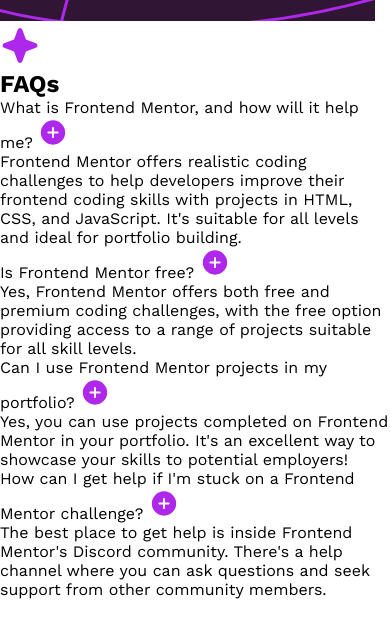
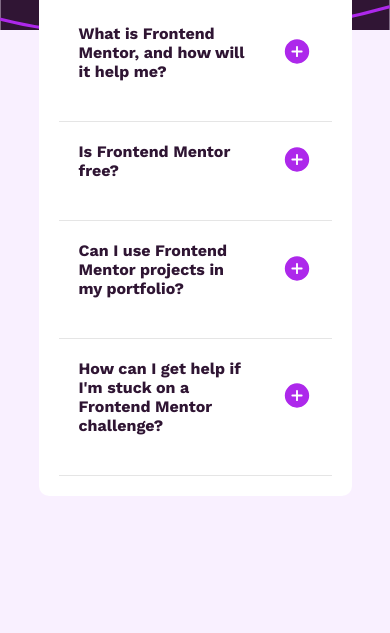
Before and after one commit to edusoaresrz/faq-acordeao, a plain HTML site: page index.html in a window 390 px wide. Shown: the part 211-844 px from the top of the page. Drawn offline with nearby package versions, Linux system fonts and the light colour scheme.

Commit message:
Criação do layout mobile

```diff
--- a/css/index.css
+++ b/css/index.css
@@ -1,3 +1,5 @@
+/*Versão mobile*/
+
 @charset "UTF-8";
 
 @import url('https://fonts.googleapis.com/css2?family=Work+Sans:ital,wght@0,100..900;1,100..900&display=swap');
@@ -13,9 +15,84 @@
     padding: 0px;
 }
 
+
 body {
-    width: 100vw;
     height: 100vh;
     font-family: "Work Sans", sans-serif;
     font-size: 1rem;
+    background-color: var(--rosa-claro);
+
+
+    display: flex;
+    flex-direction: column;
+    justify-content: center;
+    align-items: center;
+
+    background-image: url(../assets/images/imagem-de-fundo-mobile.svg);
+    background-repeat: no-repeat;
+    background-size: contain;
 }
+
+.box-faqs {
+    background-color: white;
+    color: var(--roxo-escuro);
+    width: 70vw;
+    height: auto;
+    padding: 20px;
+    border-radius: 10px;
+}
+
+.box-titulo {
+    margin-bottom: 20px;
+}
+
+.box-titulo h1 {
+    font-size: 2rem;
+    font-weight: 700;
+}
+
+.box-titulo i{
+    float: left;
+}
+
+#icone-estrela {
+    width: 25px;
+    height: 25px;
+    margin-right: 20px;
+}
+
+#icone-estrela img {
+    width: 100%;
+}
+
+.perguntas-respostas {
+    border-bottom: 1px solid rgba(0, 0, 0, 0.100);
+    padding: 20px;
+}
+
+div.pergunta {
+    display: flex;
+    flex-direction: row;
+    justify-content: space-between;
+    align-items: center;
+    gap: 30px;
+
+    margin-bottom: 20px;
+}
+
+div.pergunta p {
+    font-weight: bold;
+}
+
+.icone-mais {
+    border: none;
+    background-color: transparent;
+}
+
+div.resposta {
+    display: none;
+}
+
+div.resposta p {
+    color: var(--roxo-acinzentado);
+}
--- a/index.html
+++ b/index.html
@@ -8,49 +8,59 @@
   <title>Frontend Mentor | FAQ accordion</title>
 </head>
 <body>
-  <section class="imagem-fundo">
-    <img src="assets/images/imagem-de-fundo-mobile.svg">
-  </section>
   <section class="box-faqs">
     <div class="box-titulo">
       <i id="icone-estrela"><img src="assets/images/icone-estrela.svg"></i>
       <h1>FAQs</h1>
     </div>
     <section class="perguntas-respostas">
-      <p class="pergunta">What is Frontend Mentor, and how will it help me?
-        <i class="icone-mais"><img src="assets/images/icone-mais.svg"></i>
-      </p>
-      <p class="resposta">
-        Frontend Mentor offers realistic coding challenges to help developers improve their
+      <div class="pergunta">
+        <p>What is Frontend Mentor, and how will it help me?</p>
+        <button class="icone-mais"><img src="assets/images/icone-mais.svg"></button>
+      </div>
+      <div class="resposta">
+        <p>
+          Frontend Mentor offers realistic coding   challenges to help developers improve their
           frontend coding skills with projects in HTML, CSS, and JavaScript. It's suitable for
           all levels and ideal for portfolio building.
         </p>
+      </div>
     </section>
     <section class="perguntas-respostas">
-      <p class="pergunta">Is Frontend Mentor free?
-        <i class="icone-mais"><img src="assets/images/icone-mais.svg"></i></p>
-      <p class="resposta">
+      <div class="pergunta">
+        <p>Is Frontend Mentor free?</p>
+        <button class="icone-mais"><img src="assets/images/icone-mais.svg"></button>
+      </div>
+      <div class="resposta">
+        <p>
           Yes, Frontend Mentor offers both free and premium coding challenges, with the free
           option providing access to a range of projects suitable for all skill levels.
         </p>
+      </div>
     </section>
     <section class="perguntas-respostas">
-      <p class="pergunta">Can I use Frontend Mentor projects in my portfolio?
-        <i class="icone-mais"><img src="assets/images/icone-mais.svg"></i>
-      </p>
-      <p class="resposta">
+      <div class="pergunta">
+        <p>Can I use Frontend Mentor projects in my portfolio?</p>
+        <button class="icone-mais"><img src="assets/images/icone-mais.svg"></button>
+      </div>
+      <div class="resposta">
+        <p>
           Yes, you can use projects completed on Frontend Mentor in your portfolio. It's an excellent
           way to showcase your skills to potential employers!
         </p>
+      </div>
     </section>
     <section class="perguntas-respostas">
-      <p class="pergunta">How can I get help if I'm stuck on a Frontend Mentor challenge?
-        <i class="icone-mais"><img src="assets/images/icone-mais.svg"></i>
-      </p>
-      <p class="resposta">
+      <div class="pergunta">
+        <p>How can I get help if I'm stuck on a Frontend Mentor challenge?</p>
+        <button class="icone-mais"><img src="assets/images/icone-mais.svg"></button>
+      </div>
+      <div class="resposta">
+        <p>
           The best place to get help is inside Frontend Mentor's Discord community. There's a help
           channel where you can ask questions and seek support from other community members.
         </p>
+      </div>
     </section>
   </section>
 </body>
```
Lines whose indentation alone changed are shown as unchanged.
